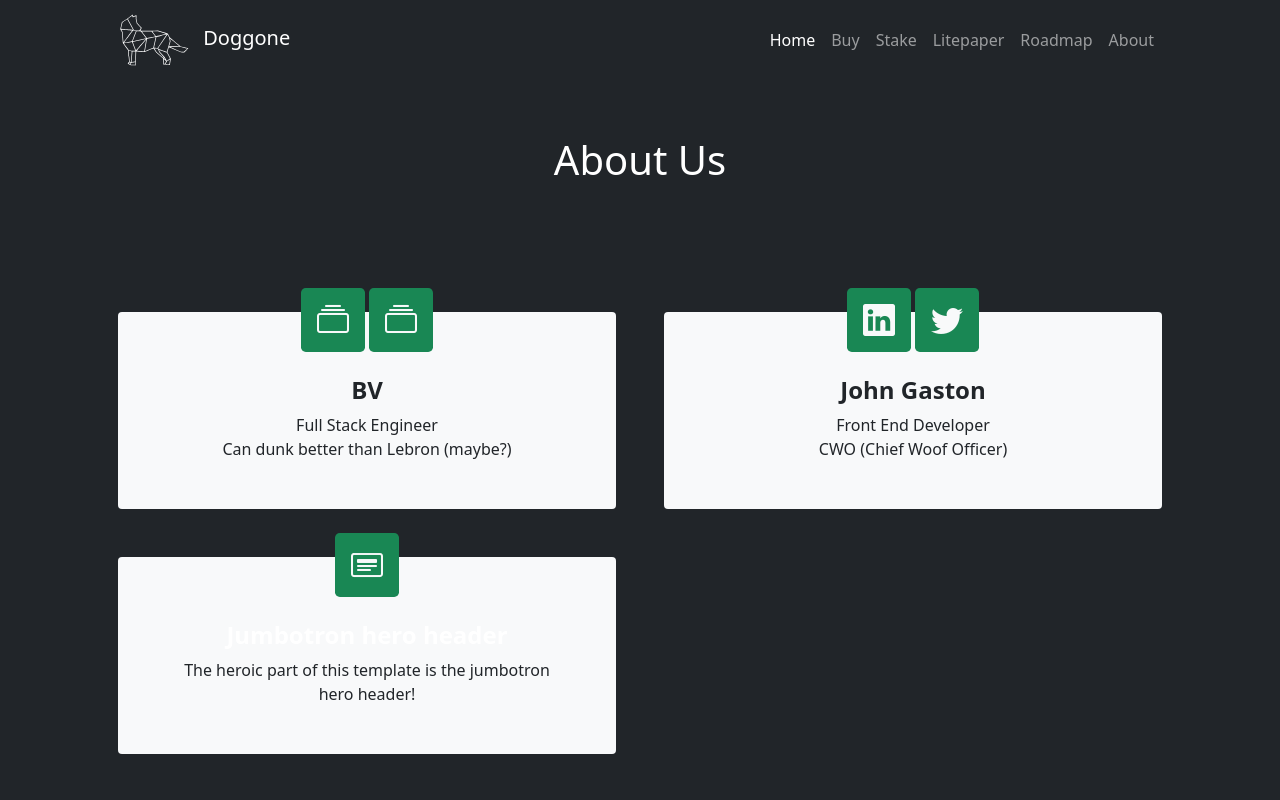
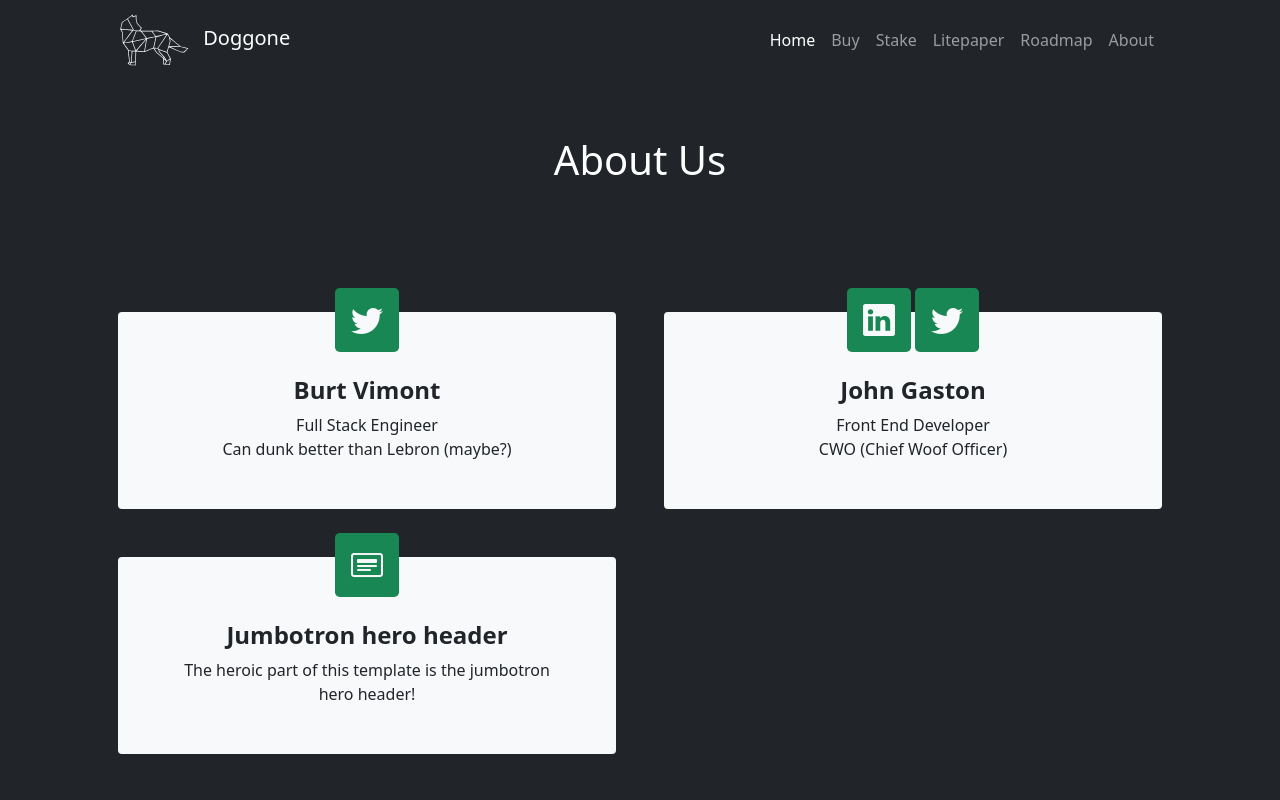
Before and after one commit to counttyme/doggone, a plain HTML site: page about.html in a window 1280 px wide. Shown: the top 800 px of the page. Drawn offline with nearby package versions, Linux system fonts and the light colour scheme.

Commit message:
Update about.html

```diff
--- a/about.html
+++ b/about.html
@@ -45,9 +45,8 @@
                     <div class="col-lg-6 col-xxl-4 mb-5">
                         <div class="card bg-light border-0 h-100">
                             <div class="card-body text-center p-4 p-lg-5 pt-0 pt-lg-0">
-                                <div class="feature bg-success text-light rounded-3 mb-4 mt-n4"><a class="text-light" href="https://google.com/"><i class="bi bi-collection"></i></a></div>
-                                <div class="feature bg-success text-light rounded-3 mb-4 mt-n4"><i class="bi bi-collection"></i></div>
-                                <h2 class="fs-4 fw-bold text-dark">BV</h2>
+                                <div class="feature bg-success text-light rounded-3 mb-4 mt-n4"><a class="text-light" href="https://twitter.com/John_W_Gaston/"><i class="bi bi-twitter"></i></a></div>
+                                <h2 class="fs-4 fw-bold text-dark">Burt Vimont</h2>
                                 <p class="mb-0 text-dark">Full Stack Engineer</p>
                                 <p class="mb-0 text-dark">Can dunk better than Lebron (maybe?)</p>
                             </div>
@@ -68,7 +67,7 @@
                         <div class="card bg-light border-0 h-100">
                             <div class="card-body text-center p-4 p-lg-5 pt-0 pt-lg-0">
                                 <div class="feature bg-success text-light rounded-3 mb-4 mt-n4"><i class="bi bi-card-heading"></i></div>
-                                <h2 class="fs-4 fw-bold">Jumbotron hero header</h2>
+                                <h2 class="fs-4 fw-bold text-dark">Jumbotron hero header</h2>
                                 <p class="mb-0 text-dark">The heroic part of this template is the jumbotron hero header!</p>
                             </div>
                         </div>
```
